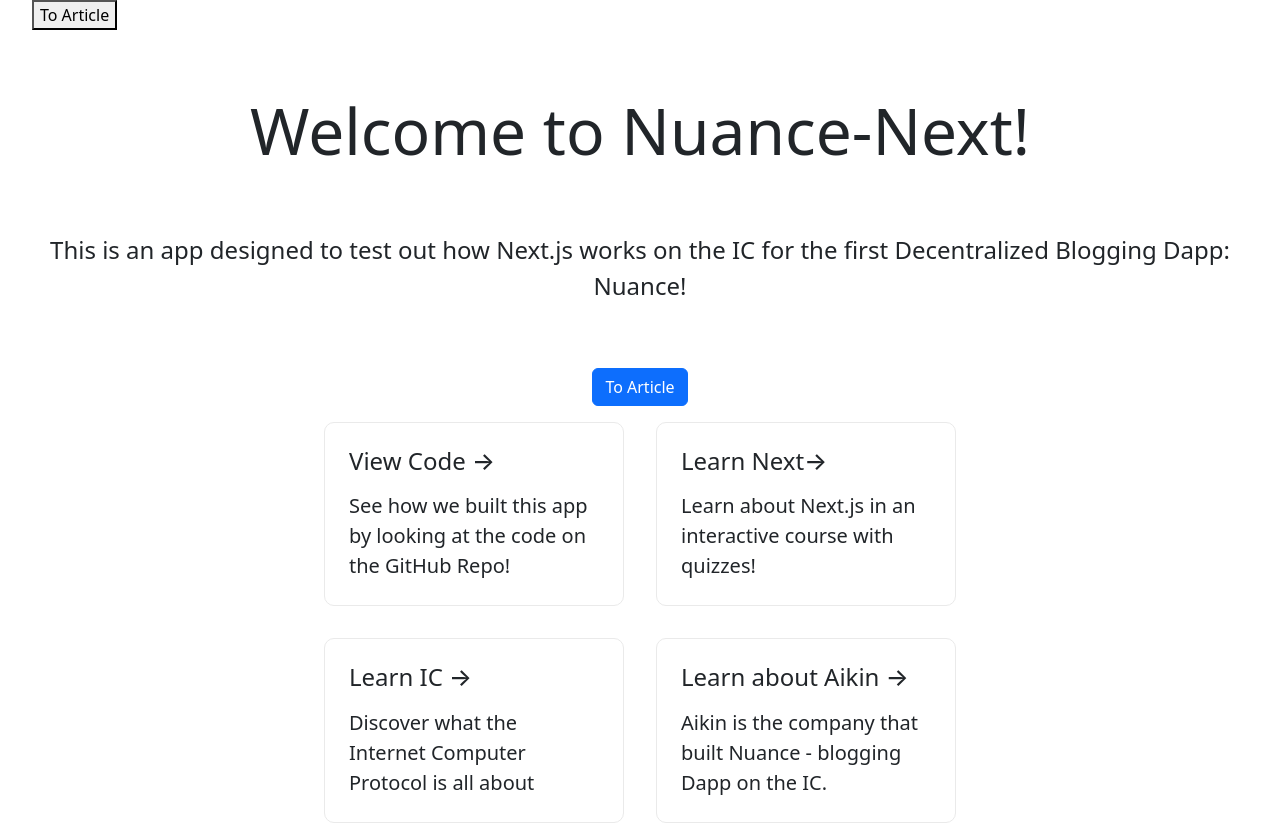
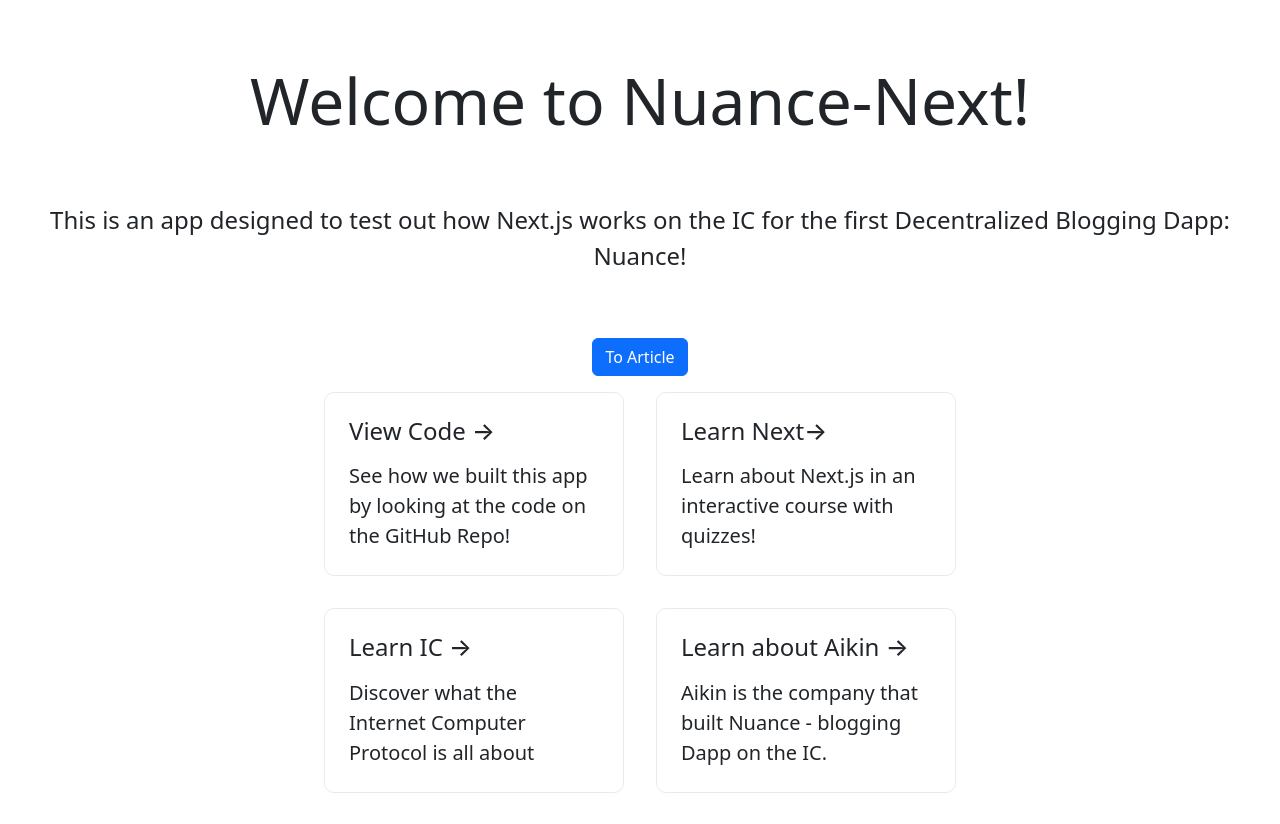
Before and after one commit to theprivacydev/nuance-next, a Next.js app: page / in a window 1280 px wide. Shown: the top 824 px of the page. Built offline with nearby package versions, Linux system fonts and the light colour scheme.

Commit message:
removed old To ARticle button

```diff
--- a/pages/index.tsx
+++ b/pages/index.tsx
@@ -17,9 +17,6 @@
         <meta name="og:title" content={articleTitle} />
         <link rel="icon" href="/favicon.ico" />
       </Head>
-      <Link href="/article/:id">
-        <button>To Article</button>
-      </Link>
       <main className={styles.main}>
         <h1 className={styles.title}>Welcome to Nuance-Next!</h1>
 
```
